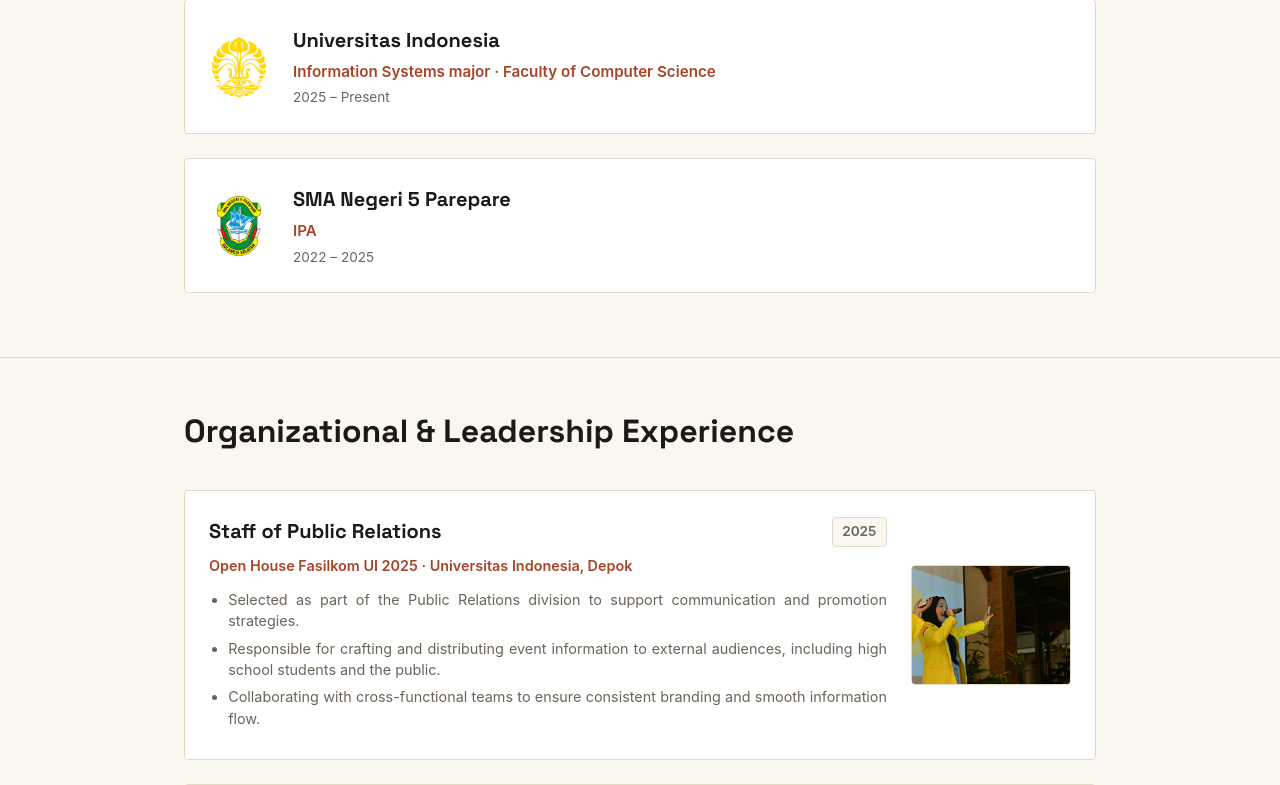
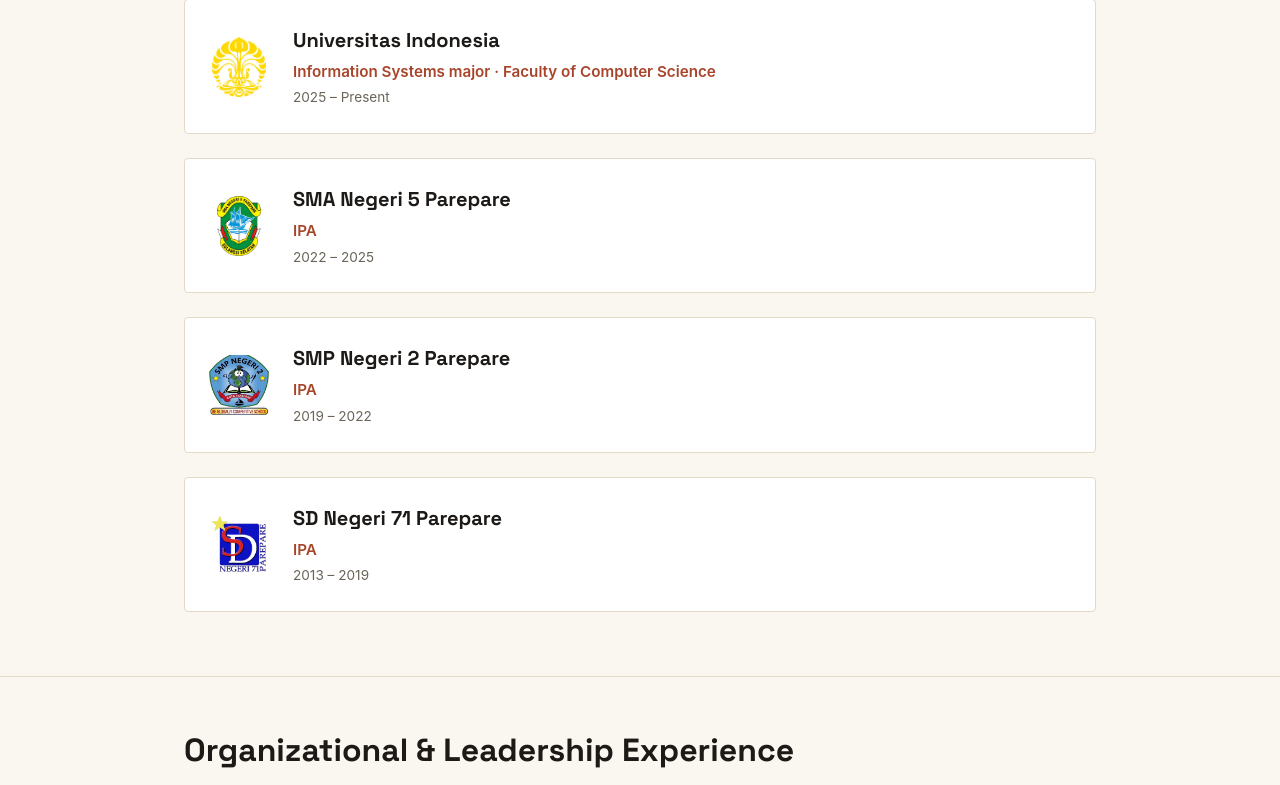
Before and after one commit to filzashafira/myportofolio, a Django app: page / in a window 1280 px wide. Shown: the part 831-1616 px from the top of the page. Run offline with Django 5.2, Linux system fonts and the light colour scheme.

Commit message:
feat: menambahkan SD dan SMP pada education section

```diff
--- a/templates/index.html
+++ b/templates/index.html
@@ -78,6 +78,24 @@
                             <h3>SMA Negeri 5 Parepare</h3>
                             <p class="edu-degree">IPA</p>
                             <p class="edu-year">2022 &ndash; 2025</p>
+                        </div>
+                    </div>
+
+                    <div class="education-item">
+                        <img src="/static/img/spentwo.jpeg" alt="Logo SMP Negeri 2 Parepare" class="edu-logo">
+                        <div class="edu-details">
+                            <h3>SMP Negeri 2 Parepare</h3>
+                            <p class="edu-degree">IPA</p>
+                            <p class="edu-year">2019 &ndash; 2022</p>
+                        </div>
+                    </div>
+
+                    <div class="education-item">
+                        <img src="/static/img/sd.png" alt="Logo SD Negeri 71 Parepare" class="edu-logo">
+                        <div class="edu-details">
+                            <h3>SD Negeri 71 Parepare</h3>
+                            <p class="edu-degree">IPA</p>
+                            <p class="edu-year">2013 &ndash; 2019</p>
                         </div>
                     </div>
 
```
Also changed, not shown: static/img/sd.png (added), static/img/spentwo.jpeg (added), 2 other files.
